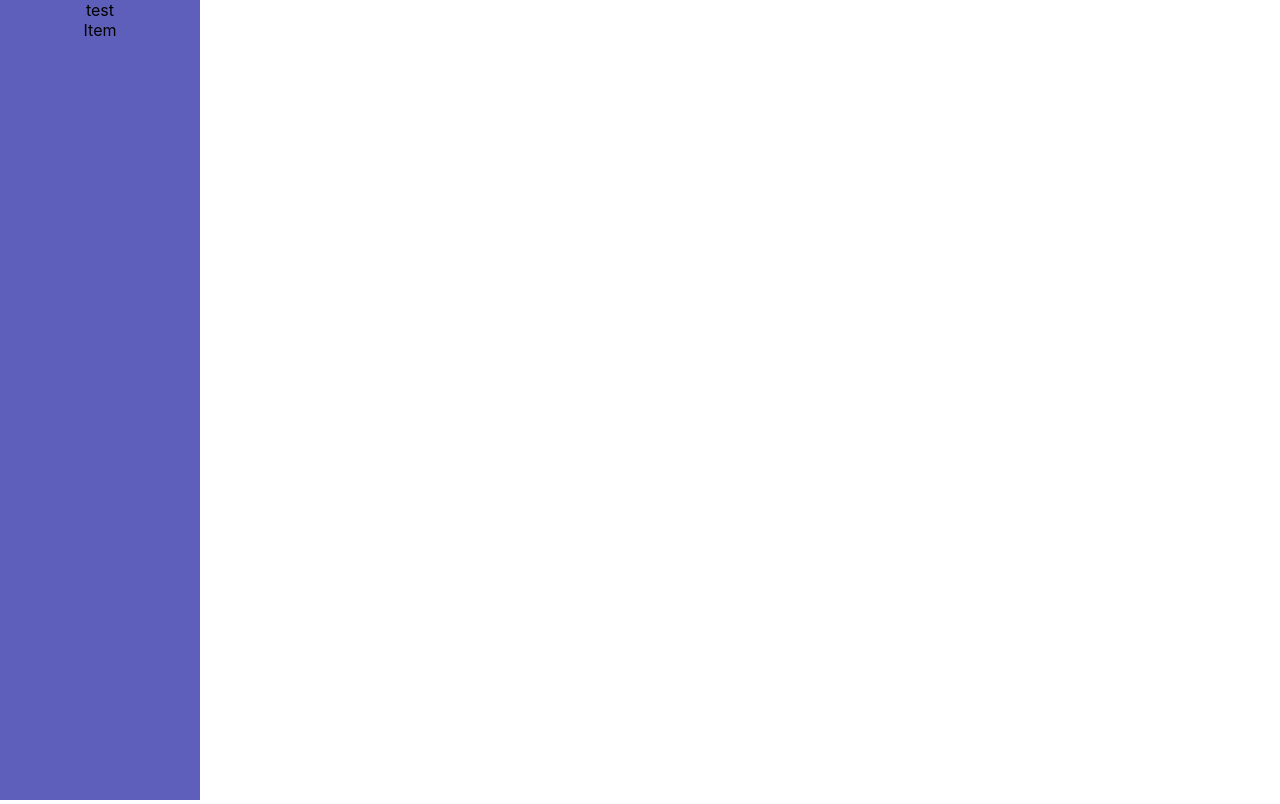
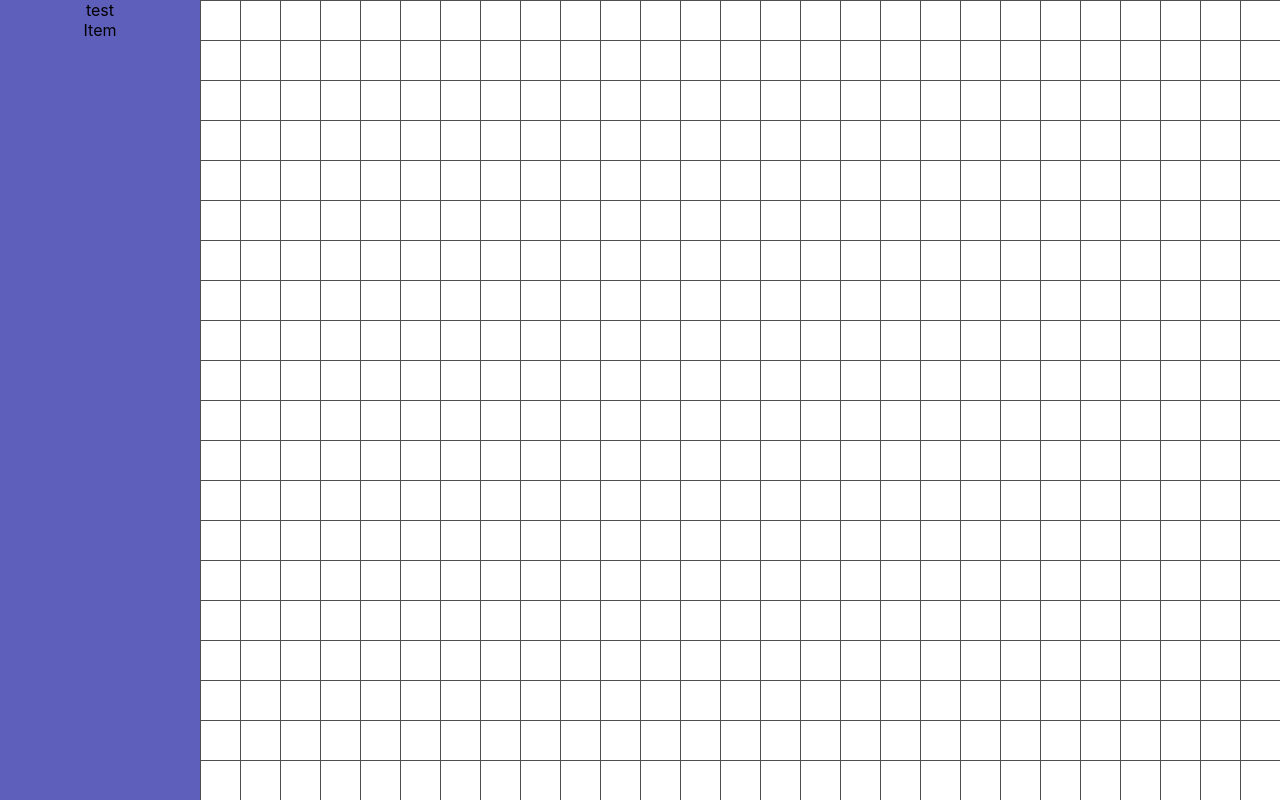
Before and after one commit to idealjs/blueprint, a React (Create React App) app: page / in a window 1280 px wide. Built offline with nearby package versions, Linux system fonts and the light colour scheme.

Commit message:
Update chessboard grid style

```diff
--- a/src/component/Chessboard.tsx
+++ b/src/component/Chessboard.tsx
@@ -112,7 +112,13 @@ const Chessboard: FC = () => {
       width="100%"
       onWheel={onWheel}
       onContextMenu={onContextMenu}
-      style={{ touchAction: "none" }}
+      style={{
+        touchAction: "none",
+        backgroundSize: "40px 40px",
+        backgroundPosition: `${chessboard.x}px ${chessboard.y}px`,
+        backgroundImage:
+          "linear-gradient(to right, #4F4E4F 1px, transparent 1px),linear-gradient(to bottom, #4F4E4F 1px, transparent 1px)",
+      }}
     >
       <g
         ref={gRef}
```
